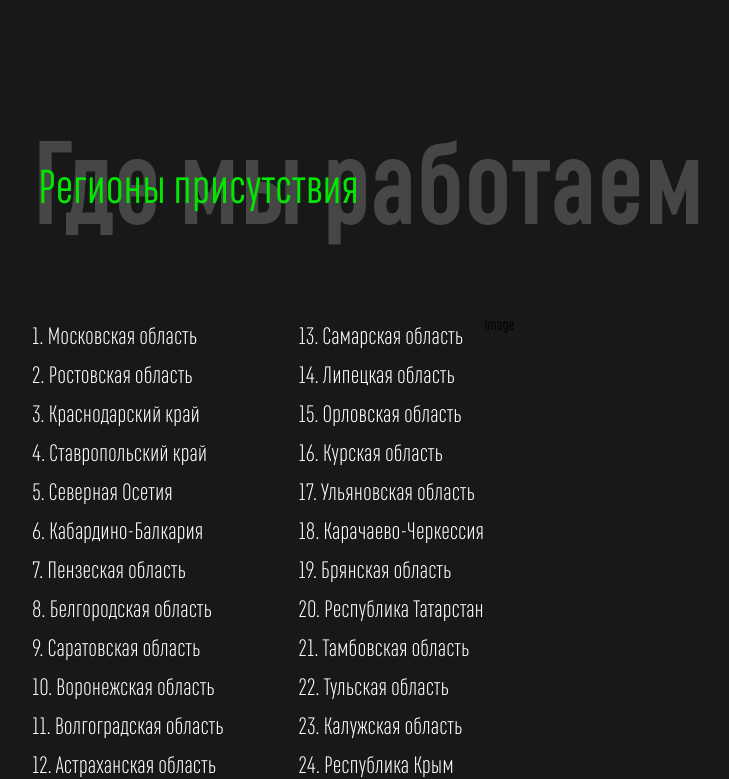
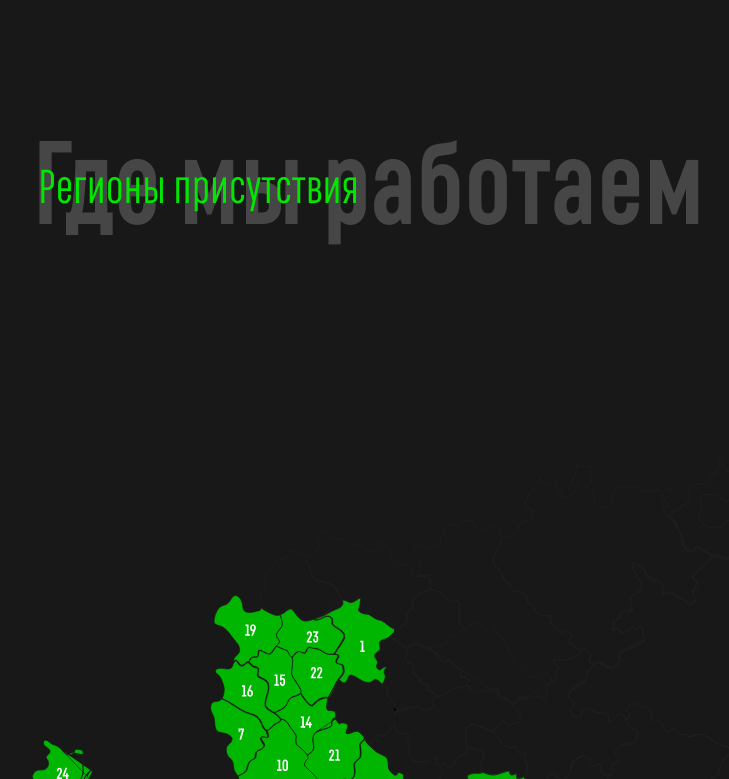
Before and after one commit to HayotbekIT/AgroScout, a React (Create React App) app: page / in a window 1280 px wide. Shown: the part 5421-6200 px from the top of the page, without its empty margins (254-983 px from the left). Built offline with nearby package versions, Linux system fonts and the light colour scheme.

Commit message:
#fix #image Фикс кортин на секций

```diff
--- a/src/App.scss
+++ b/src/App.scss
@@ -168,6 +168,15 @@
 }
 
 .work {
+    background-position: 520px -400px;
+    background-repeat: no-repeat;
+
+    @media(min-width: 1366px) {
+        background-image: url("./images/other/map.svg");
+        padding-top: 103px;
+        padding-bottom: 75px;
+    }
+
     &__titles {
         margin-bottom: 70px;
     }
@@ -183,7 +192,35 @@
             column-gap: 75px;
         }
     }
-    &__row{
+
+    &__row {
         display: flex;
+        flex-direction: column-reverse;
+
+        @media(min-width: 1366px) {
+            flex-direction: row;
+        }
+    }
+
+    &__imageholder {
+        @media(min-width: 1366px) {
+            display: none;
+        }
     }
 }
+
+/*
+
+    @media(min-width: 320px) {
+
+    }
+
+    @media(min-width: 768px) {
+
+    }
+
+    @media(min-width: 1366px) {
+
+    }
+
+*/
--- a/src/pages/Home.jsx
+++ b/src/pages/Home.jsx
@@ -12,6 +12,7 @@ import OwnService from "./../images/icons/card/own-service-icon.svg"
 import Image from "./../components/image"
 import ArrowDown from "./../images/icons/arrow-down-icon.svg"
 import { productsArray } from '../db'
+import Map from "./../images/other/map.svg"
 
 export default function Home() {
 
@@ -129,7 +130,7 @@ export default function Home() {
                 </ol>
               </div>
               <div className="work__imageholder">
-                Image
+                <img src={Map} alt="Map Error upload" />
               </div>
             </div>
           </Container>
```
Also changed, not shown: src/images/other/map.svg (added).
